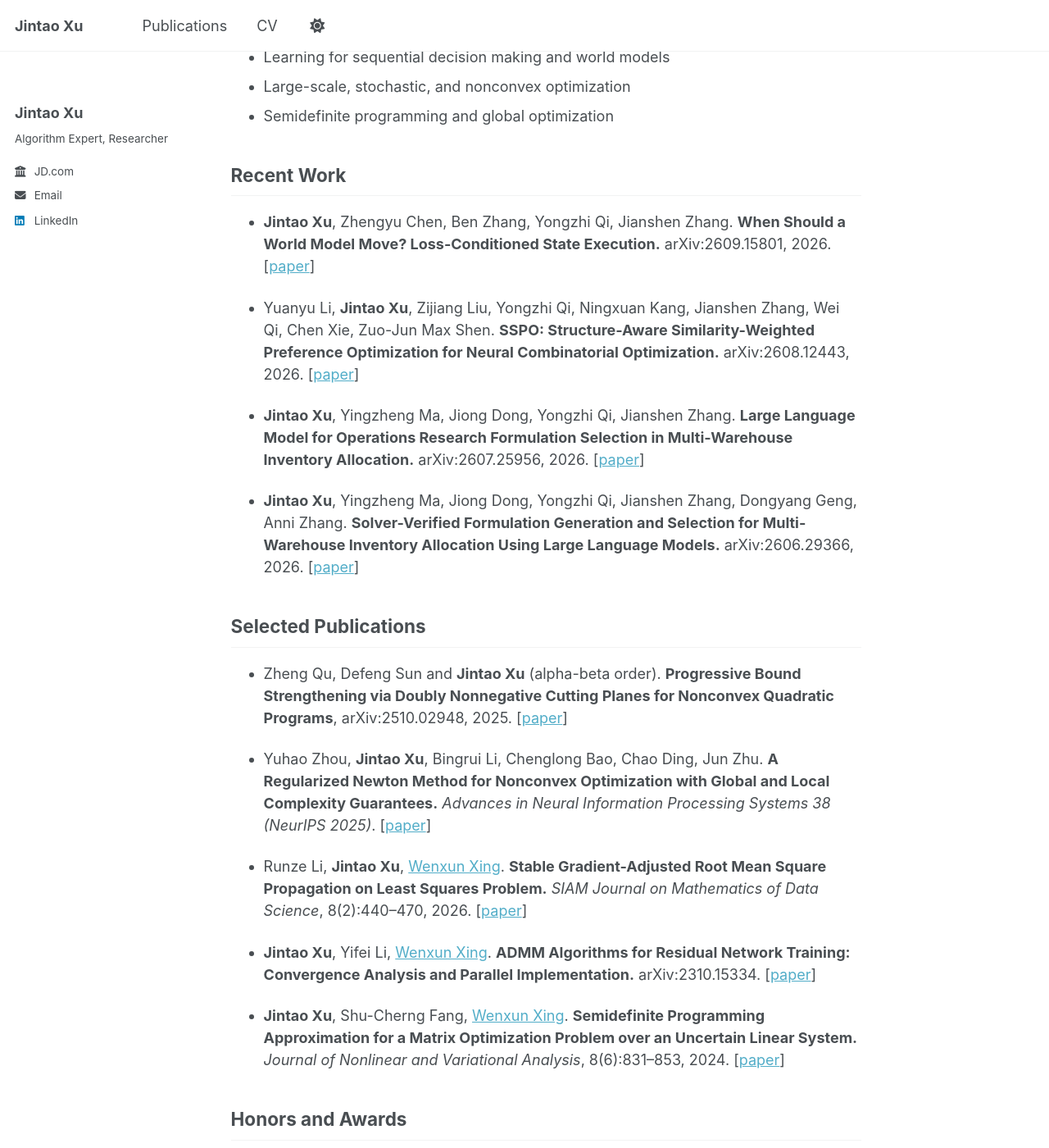
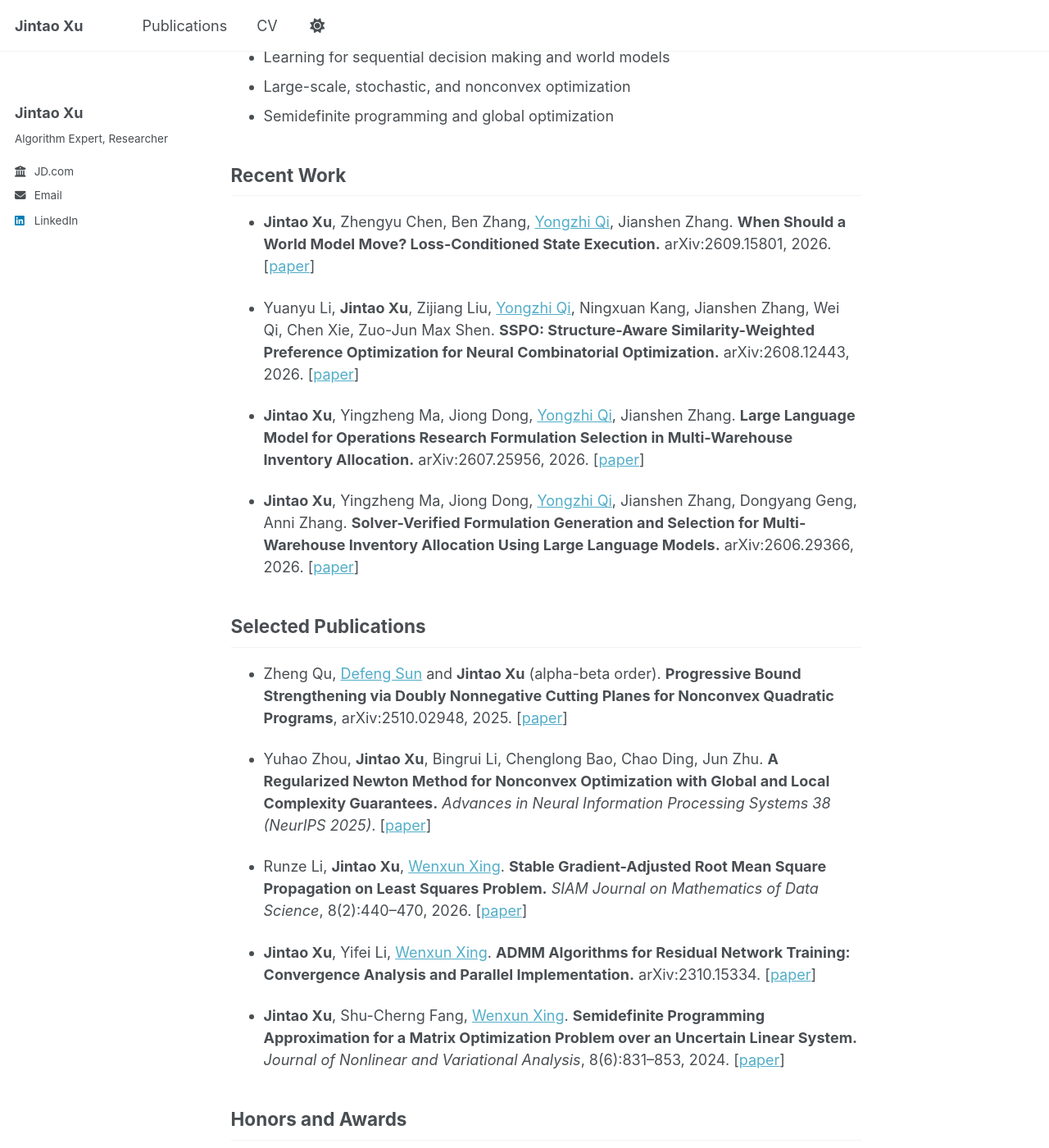
Before and after one commit to JintaoXuMath/JintaoXuMath.github.io, a Jekyll site: the page built from _pages/cv.md, in a window 1280 px wide and 1400 px high, scrolled down 994 px. Shown: the whole window at 82% size. Built offline with Jekyll 4.4.1, drawn with Linux system fonts in a browser that asks for light colours; part of the change alters nothing that is shown.

Commit message:
Update cv.md

```diff
--- a/_pages/cv.md
+++ b/_pages/cv.md
@@ -40,17 +40,17 @@ Department of Mathematical Sciences; supervised by [Prof. Wenxun Xing](https://m
 
 ## Recent Work
 
-- **Jintao Xu**, Zhengyu Chen, Ben Zhang, Yongzhi Qi, Jianshen Zhang. **When Should a World Model Move? Loss-Conditioned State Execution.** arXiv:2609.15801, 2026. [[paper](https://arxiv.org/abs/2609.15801)]
+- **Jintao Xu**, Zhengyu Chen, Ben Zhang, [Yongzhi Qi](https://qi-yongzhi.github.io/), Jianshen Zhang. **When Should a World Model Move? Loss-Conditioned State Execution.** arXiv:2609.15801, 2026. [[paper](https://arxiv.org/abs/2609.15801)]
 
-- Yuanyu Li, **Jintao Xu**, Zijiang Liu, Yongzhi Qi, Ningxuan Kang, Jianshen Zhang, Wei Qi, Chen Xie, Zuo-Jun Max Shen. **SSPO: Structure-Aware Similarity-Weighted Preference Optimization for Neural Combinatorial Optimization.** arXiv:2608.12443, 2026. [[paper](https://arxiv.org/abs/2608.12443)]
+- Yuanyu Li, **Jintao Xu**, Zijiang Liu, [Yongzhi Qi](https://qi-yongzhi.github.io/), Ningxuan Kang, Jianshen Zhang, Wei Qi, Chen Xie, Zuo-Jun Max Shen. **SSPO: Structure-Aware Similarity-Weighted Preference Optimization for Neural Combinatorial Optimization.** arXiv:2608.12443, 2026. [[paper](https://arxiv.org/abs/2608.12443)]
 
-- **Jintao Xu**, Yingzheng Ma, Jiong Dong, Yongzhi Qi, Jianshen Zhang. **Large Language Model for Operations Research Formulation Selection in Multi-Warehouse Inventory Allocation.** arXiv:2607.25956, 2026. [[paper](https://arxiv.org/abs/2607.25956)]
+- **Jintao Xu**, Yingzheng Ma, Jiong Dong, [Yongzhi Qi](https://qi-yongzhi.github.io/), Jianshen Zhang. **Large Language Model for Operations Research Formulation Selection in Multi-Warehouse Inventory Allocation.** arXiv:2607.25956, 2026. [[paper](https://arxiv.org/abs/2607.25956)]
 
-- **Jintao Xu**, Yingzheng Ma, Jiong Dong, Yongzhi Qi, Jianshen Zhang, Dongyang Geng, Anni Zhang. **Solver-Verified Formulation Generation and Selection for Multi-Warehouse Inventory Allocation Using Large Language Models.** arXiv:2606.29366, 2026. [[paper](https://arxiv.org/abs/2606.29366)]
+- **Jintao Xu**, Yingzheng Ma, Jiong Dong, [Yongzhi Qi](https://qi-yongzhi.github.io/), Jianshen Zhang, Dongyang Geng, Anni Zhang. **Solver-Verified Formulation Generation and Selection for Multi-Warehouse Inventory Allocation Using Large Language Models.** arXiv:2606.29366, 2026. [[paper](https://arxiv.org/abs/2606.29366)]
 
 ## Selected Publications
 
-- Zheng Qu, Defeng Sun and **Jintao Xu** (alpha-beta order). **Progressive Bound Strengthening via Doubly Nonnegative Cutting Planes for Nonconvex Quadratic Programs**, arXiv:2510.02948, 2025. [[paper](https://arxiv.org/abs/2510.02948)]
+- Zheng Qu, [Defeng Sun](https://www.polyu.edu.hk/ama/profile/dfsun/) and **Jintao Xu** (alpha-beta order). **Progressive Bound Strengthening via Doubly Nonnegative Cutting Planes for Nonconvex Quadratic Programs**, arXiv:2510.02948, 2025. [[paper](https://arxiv.org/abs/2510.02948)]
 
 - Yuhao Zhou, **Jintao Xu**, Bingrui Li, Chenglong Bao, Chao Ding, Jun Zhu. **A Regularized Newton Method for Nonconvex Optimization with Global and Local Complexity Guarantees.** *Advances in Neural Information Processing Systems 38 (NeurIPS 2025)*. [[paper](https://proceedings.neurips.cc/paper_files/paper/2025/hash/6a39cf3b666f8bdb2223f253981f3869-Abstract-Conference.html)]
 
```
